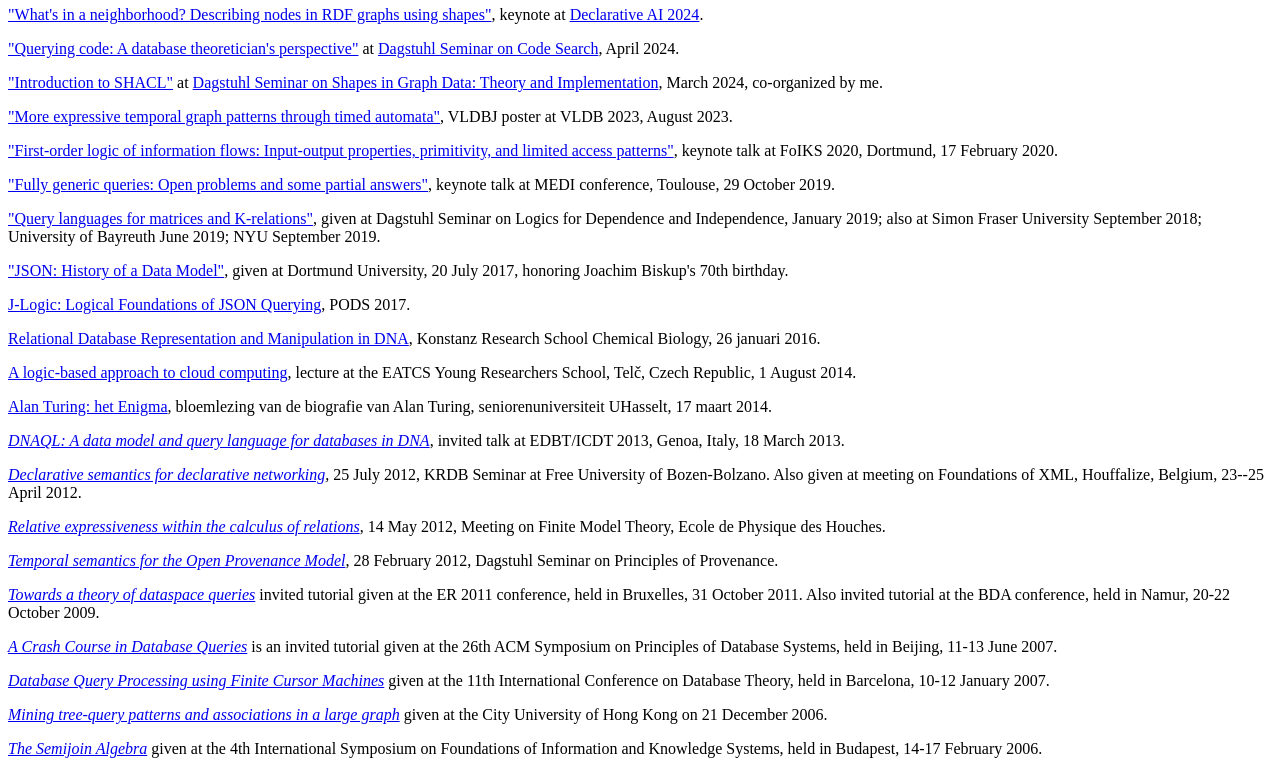
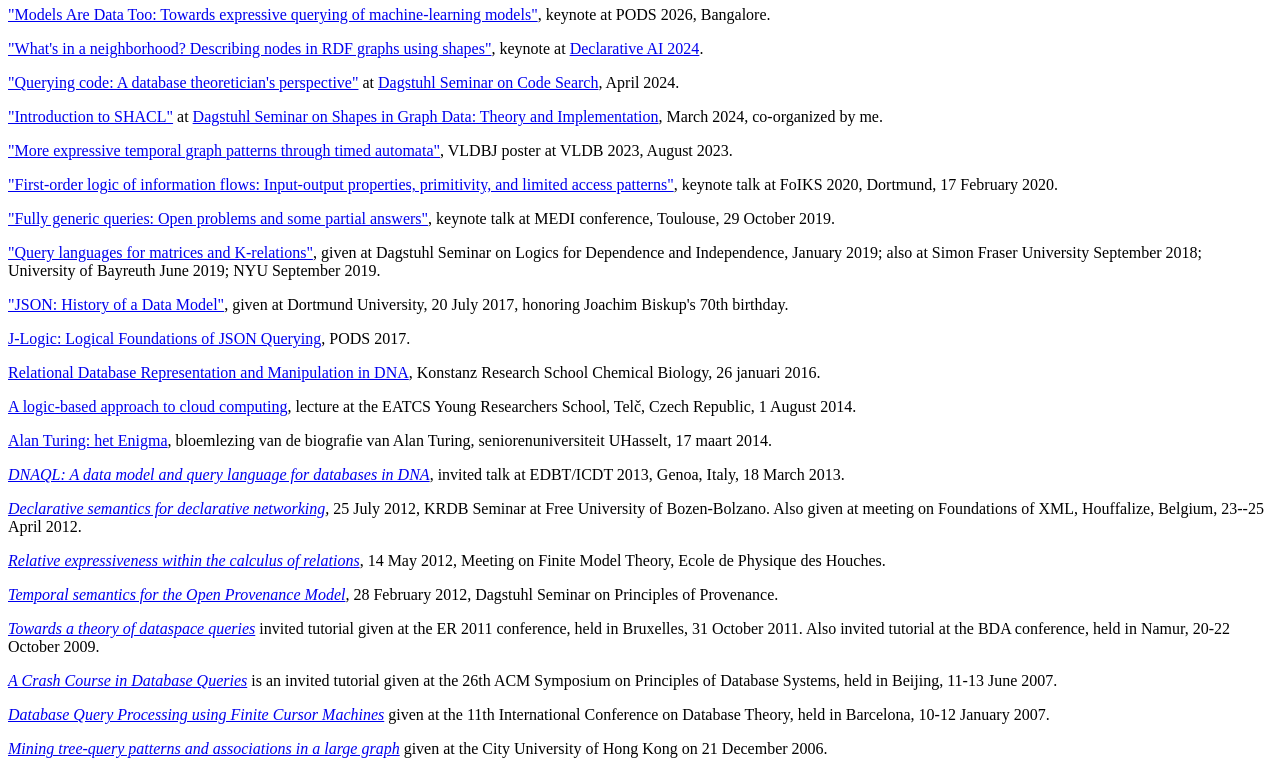
Before and after one commit to vdbuss/vdbuss.github.io, a plain HTML site: page talks.html in a window 1280 px wide. Shown: the part 60-831 px from the top of the page. Drawn offline with Linux system fonts and the light colour scheme.

Commit message:
keynote bangalore added

```diff
--- a/talks.html
+++ b/talks.html
@@ -7,6 +7,10 @@
 <H1>Talks by <a href="index.html">
 Jan Van den Bussche</a></H1>
 
+<a href="keynote-bangalore.pdf">"Models Are Data Too: Towards
+  expressive querying of machine-learning models"</a>, keynote at
+PODS 2026, Bangalore.
+<p>
 <a href="talk-neighb.pdf">"What's in a neighborhood? Describing nodes in RDF graphs using shapes"</a>, keynote at <a href="https://2024.declarativeai.net">Declarative AI 2024</a>.
 <p>
 <a href="dagstuhl-april-2024.pdf">"Querying code: A database
@@ -168,7 +172,7 @@ given at the 2000 meeting on Finite Model Theory at
 <hr>
 
 Last updated:
-Mon Sep 16 14:56:40 EEST 2024
+Wed Jul  1 21:48:02 CEST 2026
 <address>
 <a href="http://alpha.uhasselt.be/jan.vandenbussche">Jan Van den Bussche</a>
 </address>
```
Also changed, not shown: 1 other file.
